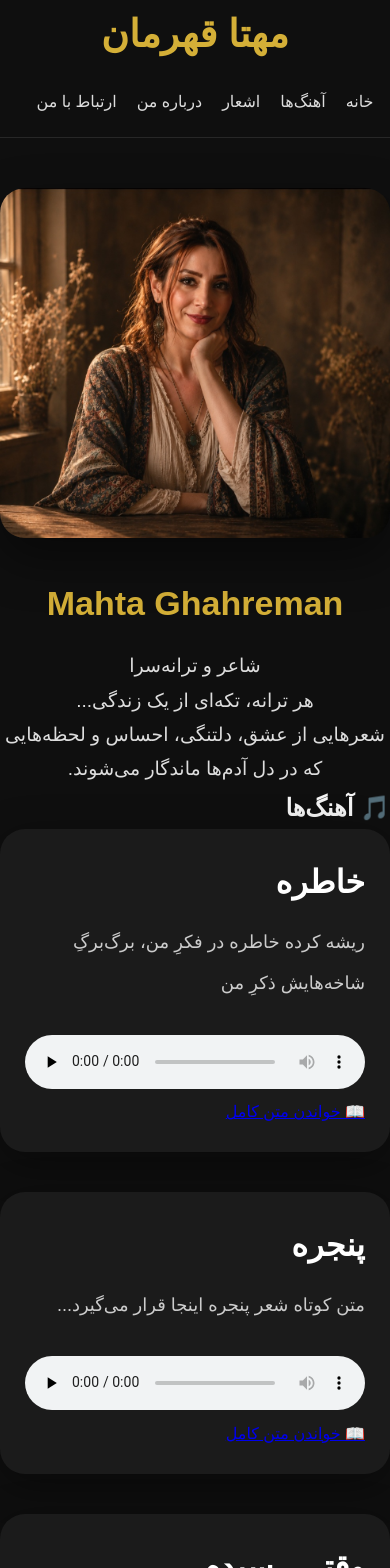
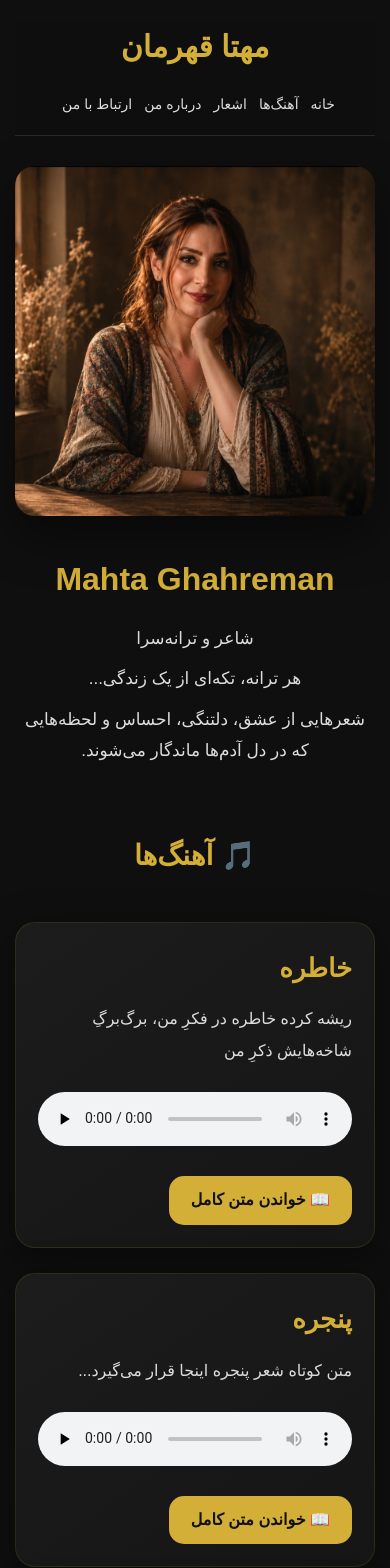
Before and after one commit to mahtaghahreman/Mahta_ghahreman, a Next.js app: page / in a window 390 px wide. Shown: the top 1568 px of the page. Built offline with nearby package versions, Linux system fonts and the light colour scheme.

Commit message:
Update globals.css

```diff
--- a/app/globals.css
+++ b/app/globals.css
@@ -1,337 +1,440 @@
-
-*{
-  margin:0;
-  padding:0;
-  box-sizing:border-box;
+* {
+  margin: 0;
+  padding: 0;
+  box-sizing: border-box;
 }
 
-body{
-  background:#0f0f0f;
-  color:#f5f5f5;
-  font-family:Arial,sans-serif;
-  line-height:1.8;
+html {
+  scroll-behavior: smooth;
 }
 
-.home{
-  max-width:1100px;
-  margin:auto;
-  padding:30px 20px;
+body {
+  background: #0f0f0f;
+  color: #f5f5f5;
+  font-family: Arial, sans-serif;
+  line-height: 1.8;
 }
 
-/* Header */
-
-.header{
-  display:flex;
-  justify-content:space-between;
-  align-items:center;
-  padding-bottom:20px;
-  border-bottom:1px solid rgba(255,255,255,.1);
+main {
+  max-width: 1100px;
+  margin: auto;
+  padding: 30px 20px;
 }
 
-.header h1{
-  color:#d4af37;
-  font-size:38px;
+/* =========================
+   Header
+========================= */
+
+.header {
+  display: flex;
+  justify-content: space-between;
+  align-items: center;
+  padding-bottom: 20px;
+  border-bottom: 1px solid rgba(255, 255, 255, 0.1);
+  position: sticky;
+  top: 0;
+  z-index: 10;
+  background: rgba(15, 15, 15, 0.95);
+  backdrop-filter: blur(10px);
 }
 
-nav a{
-  color:#ddd;
-  text-decoration:none;
-  margin-left:20px;
-  transition:.3s;
+.header h1 {
+  color: #d4af37;
+  font-size: 38px;
 }
 
-nav a:hover{
-  color:#d4af37;
+nav {
+  display: flex;
+  align-items: center;
+  flex-wrap: wrap;
+  gap: 8px;
 }
 
-/* Hero */
-
-.hero{
-  margin-top:50px;
-  text-align:center;
+nav a {
+  color: #ddd;
+  text-decoration: none;
+  margin-left: 15px;
+  transition: 0.3s;
 }
 
-.hero-image{
-  position:relative;
-  width:100%;
-  height:520px;
-  overflow:hidden;
-  border-radius:25px;
-  box-shadow:0 20px 50px rgba(0,0,0,.45);
+nav a:hover {
+  color: #d4af37;
 }
 
-.hero-image img{
-  object-fit:cover;
+/* =========================
+   Hero
+========================= */
+
+.hero {
+  margin-top: 50px;
+  text-align: center;
 }
 
-.intro{
-  margin-top:35px;
+.hero-image {
+  position: relative;
+  width: 100%;
+  height: 520px;
+  overflow: hidden;
+  border-radius: 25px;
+  box-shadow: 0 20px 50px rgba(0, 0, 0, 0.45);
 }
 
-.intro h2{
-  color:#d4af37;
-  font-size:42px;
-  margin-bottom:15px;
+.hero-image img {
+  object-fit: cover;
 }
 
-.intro p{
-  color:#ddd;
-  font-size:19px;
+.intro {
+  margin-top: 35px;
 }
 
-/* Music */
-
-.music{
-  margin-top:70px;
-  text-align:center;
+.intro h2 {
+  color: #d4af37;
+  font-size: 42px;
+  margin-bottom: 15px;
 }
 
-.music h2{
-  color:#d4af37;
-  margin-bottom:35px;
+.intro p {
+  color: #ddd;
+  font-size: 19px;
+  margin-bottom: 10px;
 }
 
-.music-list{
-  display:flex;
-  flex-direction:column;
-  gap:40px;
+/* =========================
+   Music Section
+========================= */
+
+.music-section {
+  margin-top: 90px;
+  scroll-margin-top: 100px;
 }
 
-.music-card{
-  background:#1b1b1b;
-  border-radius:25px;
-  padding:35px;
-  box-shadow:0 10px 40px rgba(0,0,0,.4);
+.music-section > h2 {
+  color: #d4af37;
+  font-size: 34px;
+  text-align: center;
+  margin-bottom: 40px;
 }
 
-.cover-image{
-  position:relative;
-  width:400px;
-  max-width:100%;
-  aspect-ratio:1/1;
-  margin:0 auto 25px;
-  overflow:hidden;
-  border-radius:20px;
+.music-list {
+  display: flex;
+  flex-direction: column;
+  gap: 25px;
 }
 
-.cover-image img{
-  object-fit:cover;
+.music-card {
+  background: linear-gradient(145deg, #1c1c1c, #151515);
+  border: 1px solid rgba(212, 175, 55, 0.12);
+  border-radius: 25px;
+  padding: 30px;
+  box-shadow: 0 10px 40px rgba(0, 0, 0, 0.4);
+  transition: 0.3s;
 }
 
-.music-card h3{
-  font-size:32px;
-  color:white;
-  margin-bottom:10px;
+.music-card:hover {
+  transform: translateY(-3px);
+  border-color: rgba(212, 175, 55, 0.3);
 }
 
-.music-card p{
-  color:#ccc;
-  margin-bottom:10px;
+.music-card h3 {
+  font-size: 30px;
+  color: #d4af37;
+  margin-bottom: 12px;
 }
 
-.music-card audio{
-  width:100%;
-  margin-top:20px;
+.lyric-preview {
+  color: #ddd;
+  font-size: 18px;
+  line-height: 2;
+  margin-bottom: 15px;
 }
 
-/* Song text */
-
-.song-text{
-  margin-top:35px;
-  padding:25px;
-  background:#151515;
-  border-radius:20px;
-  text-align:right;
+.music-card audio {
+  width: 100%;
+  margin-top: 10px;
 }
 
-.song-text h4{
-  color:#d4af37;
-  font-size:24px;
-  margin-bottom:15px;
+/* خواندن متن کامل */
+
+.read-more {
+  display: inline-block;
+  margin-top: 20px;
+  padding: 10px 22px;
+  border-radius: 15px;
+  background: #d4af37;
+  color: #111;
+  font-size: 16px;
+  font-weight: bold;
+  text-decoration: none;
+  transition: 0.3s;
 }
 
-.song-text p{
-  color:#eee;
-  font-size:18px;
-  line-height:2.4;
+.read-more:hover {
+  background: #f0cc55;
+  transform: translateY(-2px);
 }
 
-/* Poems */
+/* =========================
+   Lyrics Section
+========================= */
 
-.poems{
-  margin-top:80px;
+.lyrics-section {
+  margin-top: 90px;
+  text-align: center;
+  scroll-margin-top: 100px;
 }
 
-.poems h2{
-  color:#d4af37;
-  text-align:center;
-  margin-bottom:30px;
+.lyrics-section > h2 {
+  color: #d4af37;
+  font-size: 34px;
+  margin-bottom: 10px;
 }
 
-article{
-  background:#1b1b1b;
-  border-radius:22px;
-  padding:35px;
-  box-shadow:0 10px 40px rgba(0,0,0,.35);
+.lyrics-section > p {
+  color: #bbb;
+  margin-bottom: 30px;
 }
 
-article h3{
-  color:#d4af37;
-  font-size:30px;
-  margin-bottom:15px;
+.lyrics-list {
+  display: grid;
+  grid-template-columns: repeat(2, 1fr);
+  gap: 15px;
+  max-width: 700px;
+  margin: auto;
 }
 
-.author{
-  color:#aaa;
-  font-style:italic;
-  margin-bottom:25px;
+.lyrics-list a {
+  padding: 16px;
+  background: #1b1b1b;
+  border: 1px solid rgba(255, 255, 255, 0.06);
+  border-radius: 18px;
+  color: #fff;
+  font-size: 20px;
+  text-decoration: none;
+  transition: 0.3s;
 }
 
-article p{
-  font-size:18px;
-  line-height:2.3;
+.lyrics-list a:hover {
+  color: #d4af37;
+  border-color: rgba(212, 175, 55, 0.35);
+  transform: translateY(-2px);
 }
 
-/* Lyrics */
+/* =========================
+   About
+========================= */
 
-.lyrics-page{
-  max-width:900px;
-  margin:auto;
-  padding:40px 20px;
-  text-align:center;
+.about-section {
+  margin-top: 90px;
+  padding: 40px;
+  background: #151515;
+  border-radius: 25px;
+  text-align: center;
+  scroll-margin-top: 100px;
 }
 
-.lyrics-page h1{
-  color:#d4af37;
-  font-size:42px;
-  margin-bottom:30px;
+.about-section h2 {
+  color: #d4af37;
+  font-size: 34px;
+  margin-bottom: 25px;
 }
 
-.lyrics-list{
-  display:flex;
-  flex-direction:column;
-  gap:20px;
-  margin-top:30px;
-  align-items:center;
+.about-section p {
+  color: #ddd;
+  font-size: 18px;
+  line-height: 2.3;
+  margin-bottom: 15px;
 }
 
-.lyrics-list a{
-  width:250px;
-  padding:15px;
-  background:#1b1b1b;
-  border-radius:20px;
-  color:#fff;
-  font-size:22px;
-  text-decoration:none;
-  transition:.3s;
+/* =========================
+   Old Lyrics Pages
+========================= */
+
+.lyrics-page {
+  max-width: 900px;
+  margin: auto;
+  padding: 40px 20px;
+  text-align: center;
 }
 
-.lyrics-list a:hover{
-  color:#d4af37;
-  transform:scale(1.05);
-  text-decoration:none;
+.lyrics-page h1 {
+  color: #d4af37;
+  font-size: 42px;
+  margin-bottom: 30px;
 }
 
-.lyrics-text{
-  background:#151515;
-  padding:35px;
-  border-radius:25px;
-  margin-top:30px;
+.lyrics-text {
+  background: #151515;
+  padding: 35px;
+  border-radius: 25px;
+  margin-top: 30px;
 }
 
-.lyrics-text p{
-  color:#eee;
-  font-size:20px;
-  line-height:2.5;
-  margin-bottom:35px;
+.lyrics-text p {
+  color: #eee;
+  font-size: 20px;
+  line-height: 2.5;
+  margin-bottom: 35px;
 }
 
-/* Contact */
+/* =========================
+   Contact
+========================= */
 
-.contact{
-  margin-top:80px;
-  text-align:center;
+.contact {
+  margin-top: 80px;
+  text-align: center;
 }
 
-.contact h2{
-  color:#d4af37;
-  font-size:34px;
-  margin-bottom:35px;
+.contact h2 {
+  color: #d4af37;
+  font-size: 34px;
+  margin-bottom: 35px;
 }
 
-.contact-box{
-  max-width:520px;
-  margin:20px auto;
-  padding:25px;
-  background:#1b1b1b;
-  border-radius:25px;
-  display:flex;
-  align-items:center;
-  gap:25px;
-  text-align:left;
+.contact-box {
+  max-width: 520px;
+  margin: 20px auto;
+  padding: 25px;
+  background: #1b1b1b;
+  border-radius: 25px;
+  display: flex;
+  align-items: center;
+  gap: 25px;
+  text-align: left;
 }
 
-.contact-icon{
-  font-size:45px;
+.contact-icon {
+  font-size: 45px;
 }
 
-.contact-box h3{
-  color:white;
-  margin-bottom:10px;
+.contact-box h3 {
+  color: white;
+  margin-bottom: 10px;
 }
 
-.contact-box a{
-  color:#ccc;
-  text-decoration:none;
-  word-break:break-all;
+.contact-box a {
+  color: #ccc;
+  text-decoration: none;
+  word-break: break-all;
 }
 
-.contact-box a:hover{
-  color:#d4af37;
+.contact-box a:hover {
+  color: #d4af37;
 }
 
-/* Footer */
+/* =========================
+   Footer
+========================= */
 
-footer{
-  margin-top:80px;
-  text-align:center;
-  color:#888;
-  border-top:1px solid rgba(255,255,255,.1);
-  padding-top:30px;
+footer {
+  margin-top: 80px;
+  text-align: center;
+  color: #888;
+  border-top: 1px solid rgba(255, 255, 255, 0.1);
+  padding-top: 30px;
 }
 
-/* Mobile */
+/* =========================
+   Mobile
+========================= */
 
-@media(max-width:768px){
-
-  .header{
-    flex-direction:column;
-    gap:20px;
+@media (max-width: 768px) {
+  main {
+    padding: 20px 15px;
   }
 
-  nav{
-    display:flex;
-    flex-wrap:wrap;
-    justify-content:center;
+  .header {
+    flex-direction: column;
+    gap: 18px;
+    padding-bottom: 18px;
   }
 
-  .hero-image{
-    height:350px;
+  .header h1 {
+    font-size: 30px;
   }
 
-  .intro h2{
-    font-size:34px;
+  nav {
+    justify-content: center;
+    gap: 5px;
   }
 
-  .music-card{
-    padding:25px;
+  nav a {
+    margin-left: 7px;
+    font-size: 14px;
   }
 
-  .song-text{
-    padding:20px;
+  .hero {
+    margin-top: 30px;
   }
 
-  .contact-box{
-    margin:15px 5px;
+  .hero-image {
+    height: 350px;
+    border-radius: 20px;
+  }
+
+  .intro h2 {
+    font-size: 32px;
+  }
+
+  .intro p {
+    font-size: 17px;
+  }
+
+  .music-section,
+  .lyrics-section,
+  .about-section {
+    margin-top: 65px;
+  }
+
+  .music-section > h2,
+  .lyrics-section > h2,
+  .about-section h2 {
+    font-size: 28px;
+  }
+
+  .music-card {
+    padding: 22px;
+    border-radius: 20px;
+  }
+
+  .music-card h3 {
+    font-size: 26px;
+  }
+
+  .lyric-preview {
+    font-size: 16px;
+  }
+
+  .lyrics-list {
+    grid-template-columns: 1fr;
+  }
+
+  .lyrics-list a {
+    font-size: 18px;
+  }
+
+  .about-section {
+    padding: 25px 20px;
+  }
+
+  .about-section p {
+    font-size: 16px;
+  }
+
+  .lyrics-text {
+    padding: 25px 18px;
+  }
+
+  .lyrics-text p {
+    font-size: 18px;
+    line-height: 2.3;
+  }
+
+  .contact-box {
+    margin: 15px 5px;
+    padding: 20px;
+    flex-direction: column;
+    align-items: flex-start;
+    gap: 10px;
   }
 }
```
